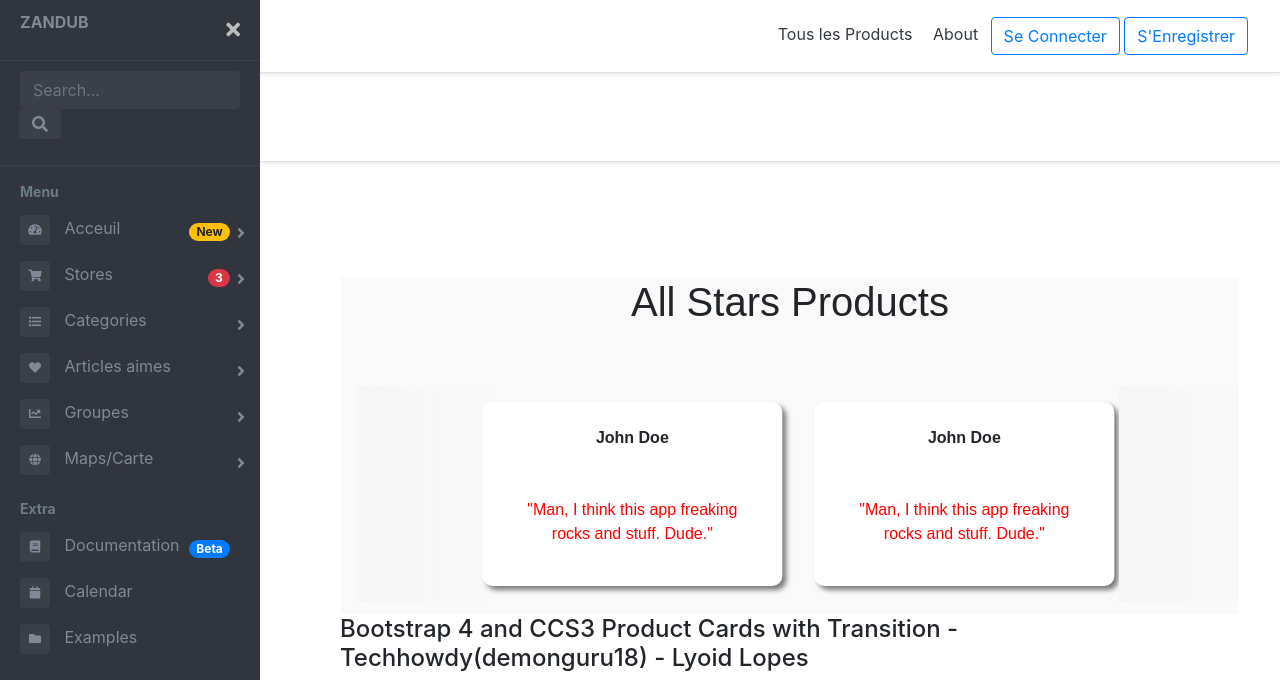
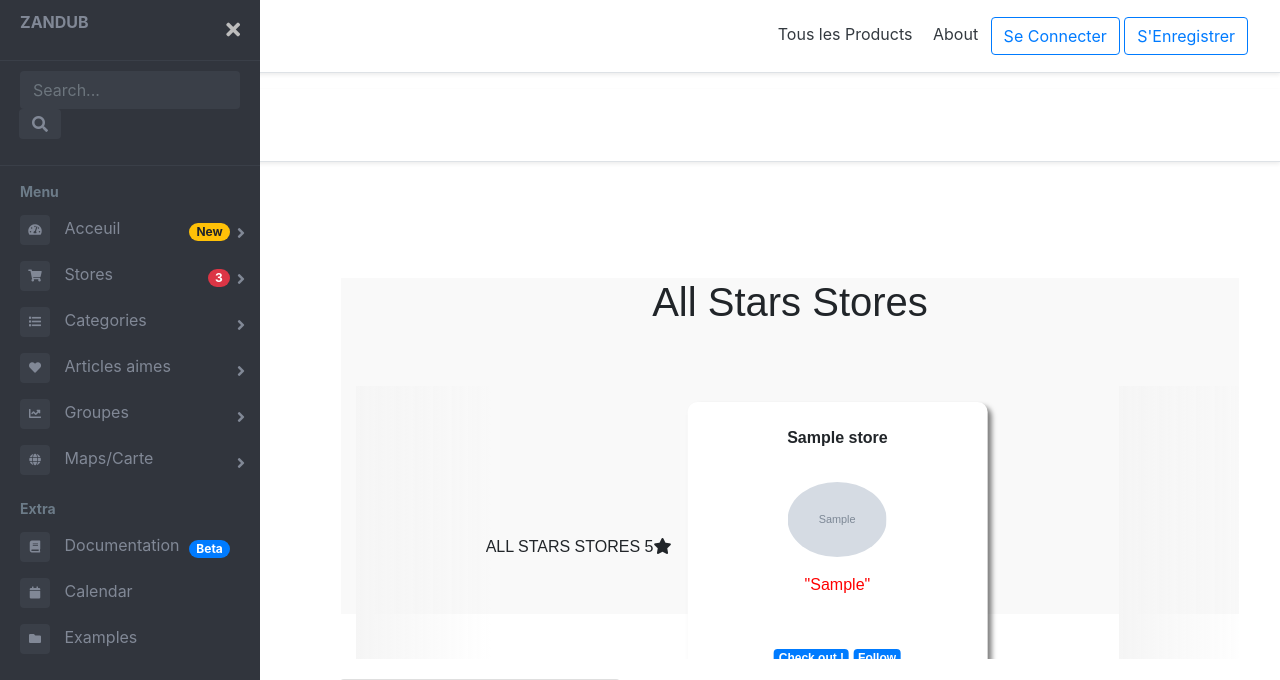
Before and after one commit to sanix-sandel/ZanduB, a Django app: page / in a window 1280 px wide. Shown: the top 680 px of the page. Run offline with Django 3.2, Linux system fonts and the light colour scheme; tables that the repository leaves empty hold one stand-in row (values such as "Sample post"); grey boxes marked "Sample" are stand-in pictures; parts of the project's set-up code (start-up, migrations or seed data) failed here and were passed over; some libraries are stand-ins or nearby versions; some web fonts are replaced.

Commit message:
store creation bug

```diff
--- a/products/views.py
+++ b/products/views.py
@@ -60,12 +60,17 @@ class UpdateProduct(LoginRequiredMixin, OwnerMixin, UpdateView):
 
 
 def Home(request):
+    from stores.models import Store
     products=cache.get('all_products')
-    if not products:
+    stores=cache.get('all_stores')
+    if not (products or stores):
         products=Product.objects.all()
+        stores=Store.objects.all()
         cache.set('all_products', products)
+        cache.set('all_stores', stores)
     context={
         'products':products,
+        'stores':stores
     }
     return render(request, 'products/home.html', context)
 
--- a/stores/views.py
+++ b/stores/views.py
@@ -33,6 +33,7 @@ def CreateStore(request):
             store.owner=request.user
             store.save()
             request.session['store_id']=store.id#store middleware
+            print("Where is it ?")#just down
             return redirect('stores:view_store', id=store.id)
     else:
         form=StoreForm()
--- a/templates/products/components/products_slider.html
+++ b/templates/products/components/stores_slider.html
@@ -27,10 +27,10 @@ h1 {
   margin: 1.5em;
 }
 
-/*img {
+.img-ill {
   width: 35%;
   border-radius: 50%;
-}*/
+}
 
 .container {
   width: 100%;
@@ -60,7 +60,7 @@ h1 {
 
 @media only screen and (max-width: 384px) {
   .items {
-    animation: carouselAnim 35s infinite alternate linear;
+    animation: carouselAnim 5s infinite alternate linear;
   }
 
   @keyframes carouselAnim {
@@ -132,24 +132,35 @@ h1 {
 </script>
 </head>
 <div class="all-stars-body" translate="no">
-<h1>All Stars Products</h1>
+<h1>All Stars Stores</h1>
 <div class="container">
     <div class="faders">
         <div class="left"></div>
         <div class="right"></div>
 </div>
 <div class="items">
+  <P>ALL STARS STORES 5<i class="fa fa-star" aria-hidden="true"></i>
+  </P>
+{% for store in stores %}
+
 <div class="entry">
+<p class="name">{{store.title}}</p>
+<img class="img-ill" src="{{store.cover_image.url}}"/>
+<p class="quote">"{{store.slogan}}"</p>
+<p><a class="ad-btn" href="{% url 'stores:view_store' id=store.id %}">
+  <span class="badge badge-primary">Check out !</span></a>
+  <span class="badge badge-primary">Follow</span></a>
+</p>
+
+
+</div>
+{% endfor %}
+<!--<div class="entry">
 <p class="name">John Doe</p>
 
 <p class="quote">"Man, I think this app freaking rocks and stuff. Dude."</p>
 </div>
-<div class="entry">
-<p class="name">John Doe</p>
-
-<p class="quote">"Man, I think this app freaking rocks and stuff. Dude."</p>
-</div>
-
+-->
 
 </div>
 </div>
--- a/templates/products/home.html
+++ b/templates/products/home.html
@@ -5,15 +5,16 @@
 
 <div class="container">
 
-  {% include "./components/products_slider.html" %}
-  <h4>Bootstrap 4 and CCS3 Product Cards with Transition - Techhowdy(demonguru18) - Lyoid Lopes</h4>
+  {% include "./components/stores_slider.html" with stores=stores%}
+
+  <!--<h4>Bootstrap 4 and CCS3 Product Cards with Transition - Techhowdy(demonguru18) - Lyoid Lopes</h4>-->
 <br>
 </div>
 
 <div class="row" id="ads">
   <!-- Category Card -->
   {% for product in products %}
-  <div class="entry" id='{{product.id}}'>
+  <div class="col-md-4" id='{{product.id}}'>
       <div class="card rounded">
           <div class="card-image">
 
```
Also changed, not shown: media/font_images/jean_Vest.jpg (added), media/store_pics/Iphone.jpeg (added), media/store_pics/epicerie.jpg (added), media/store_pics/sneakers.jpg (added), media/store_pics/uefa-champions-league-2015-2016-football-star-players.jpg (added).
